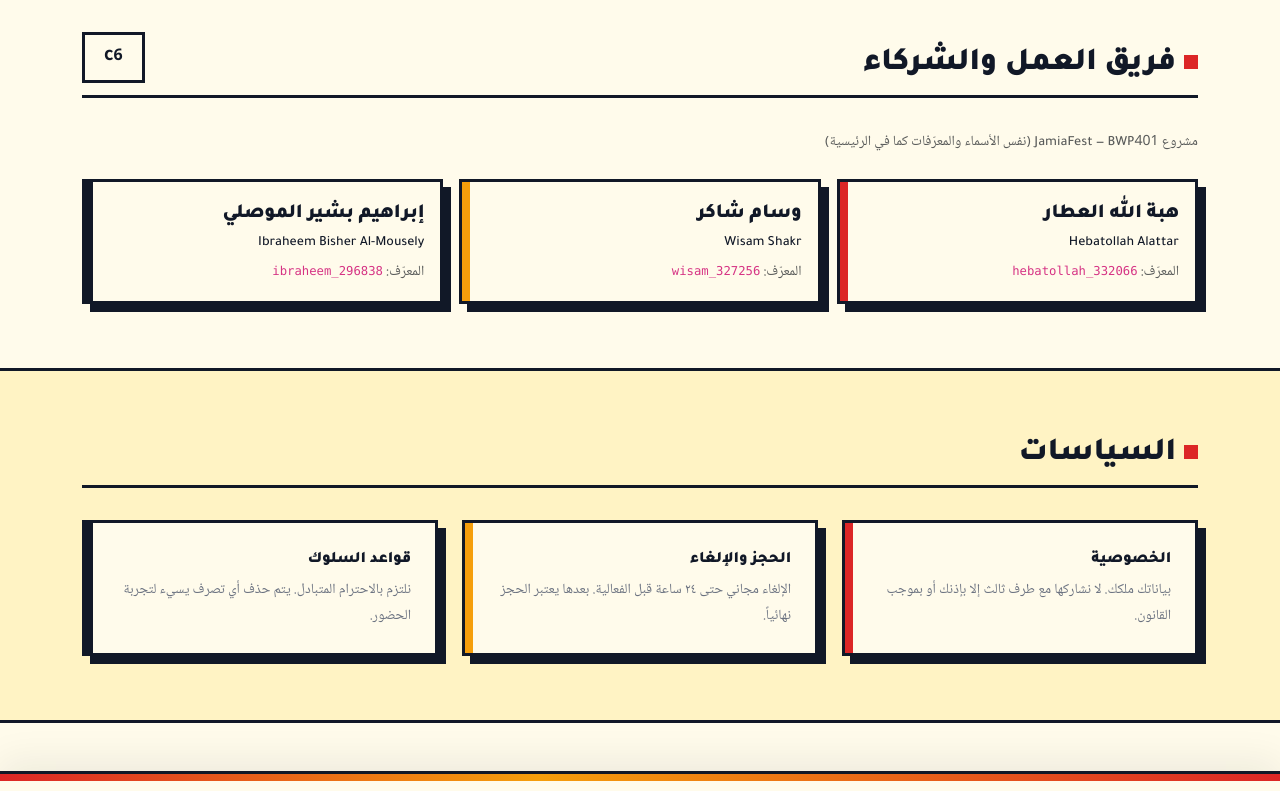
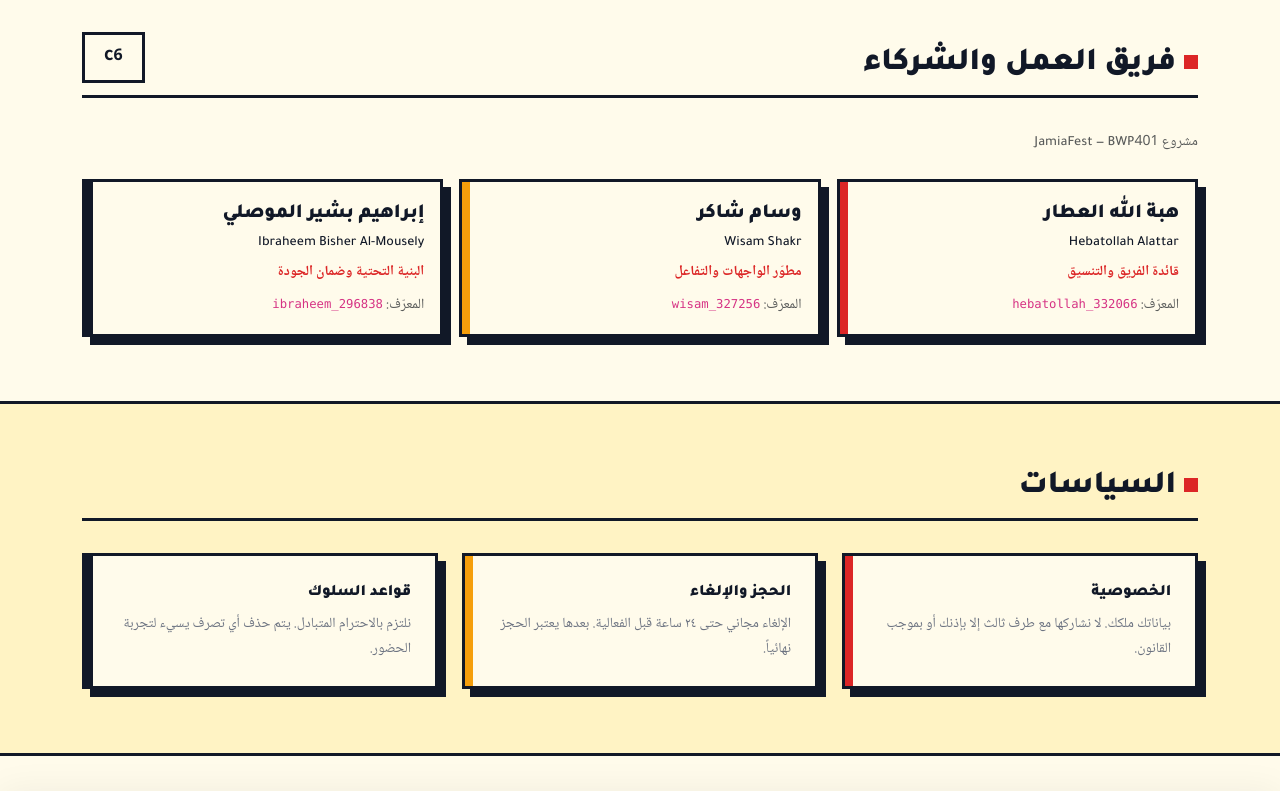
Before and after one commit to kobrasi955-ui/jamiafest, a plain HTML site: page about.html in a window 1280 px wide. Shown: the part 1040-1831 px from the top of the page. Drawn offline with nearby package versions, Linux system fonts and the light colour scheme.

Commit message:
Update team member roles in about.html and index.html; remove redundant project identifier from about section.

```diff
--- a/about.html
+++ b/about.html
@@ -66,12 +66,13 @@
           <h2><span class="dot"></span>فريق العمل والشركاء</h2>
           <span class="btn-j-outline btn-sm" style="pointer-events:none;" aria-hidden="true">C6</span>
         </div>
-        <p class="text-muted small mb-4">مشروع JamiaFest — BWP401 (نفس الأسماء والمعرّفات كما في الرئيسية)</p>
+        <p class="text-muted small mb-4">مشروع JamiaFest — BWP401 </p>
         <div class="row g-3">
           <div class="col-12 col-md-4">
             <div class="j-card p-3 h-100 d-flex flex-column">
               <h3 class="h5 mb-1">هبة الله العطار</h3>
               <p class="mb-1 small" dir="ltr" style="text-align: end;">Hebatollah Alattar</p>
+              <p class="small mb-2" style="font-weight:800;color:var(--j-primary);">قائدة الفريق والتنسيق</p>
               <p class="mb-0 mt-auto small"><span class="text-muted">المعرّف:</span> <code class="user-select-all" dir="ltr">hebatollah_332066</code></p>
             </div>
           </div>
@@ -79,6 +80,7 @@
             <div class="j-card variant-amber p-3 h-100 d-flex flex-column">
               <h3 class="h5 mb-1">وسام شاكر</h3>
               <p class="mb-1 small" dir="ltr" style="text-align: end;">Wisam Shakr</p>
+              <p class="small mb-2" style="font-weight:800;color:var(--j-primary);">مطوّر الواجهات والتفاعل</p>
               <p class="mb-0 mt-auto small"><span class="text-muted">المعرّف:</span> <code class="user-select-all" dir="ltr">wisam_327256</code></p>
             </div>
           </div>
@@ -86,6 +88,7 @@
             <div class="j-card variant-ink p-3 h-100 d-flex flex-column">
               <h3 class="h5 mb-1">إبراهيم بشير الموصلي</h3>
               <p class="mb-1 small" dir="ltr" style="text-align: end;">Ibraheem Bisher Al-Mousely</p>
+              <p class="small mb-2" style="font-weight:800;color:var(--j-primary);">البنية التحتية وضمان الجودة</p>
               <p class="mb-0 mt-auto small"><span class="text-muted">المعرّف:</span> <code class="user-select-all" dir="ltr">ibraheem_296838</code></p>
             </div>
           </div>
```
Also changed, not shown: index.html (+3 -0 lines).
